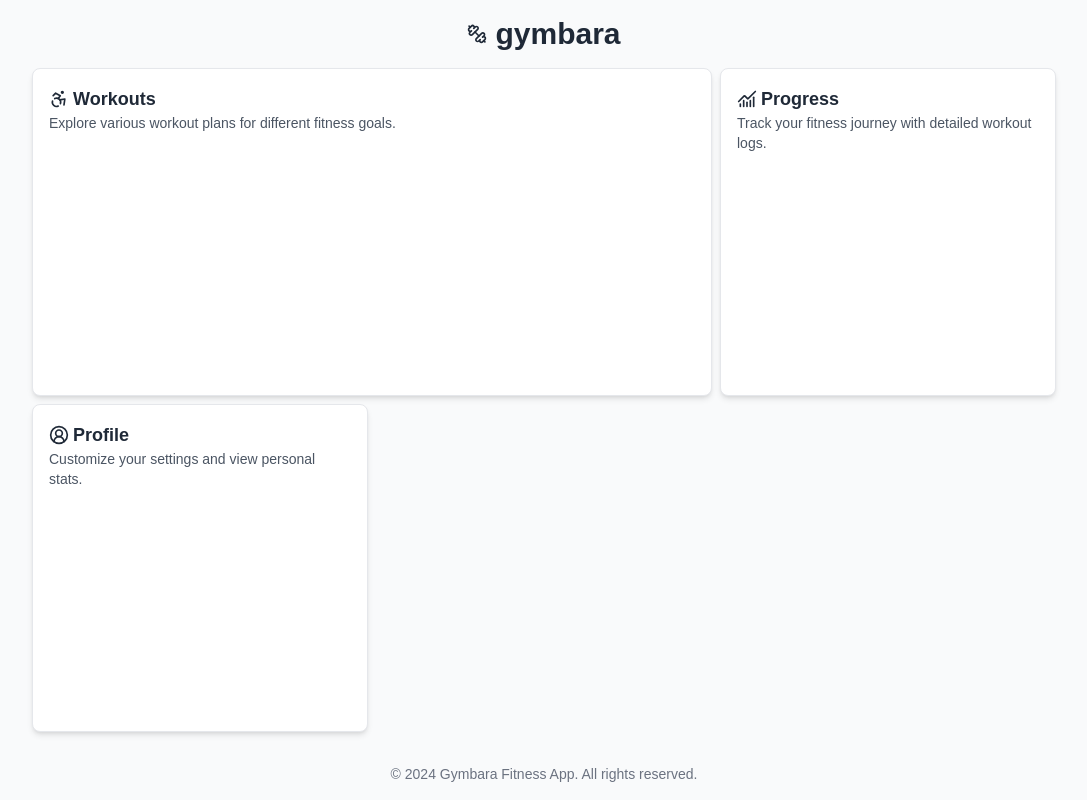
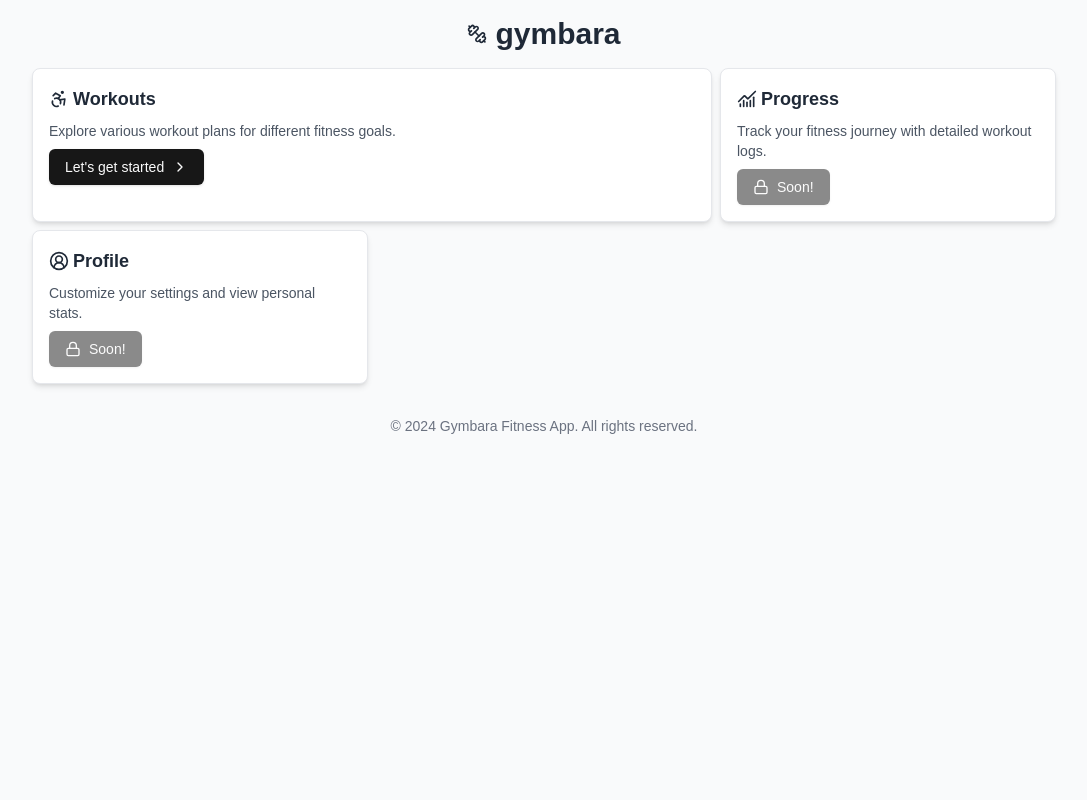
Before and after one commit to haikali3/gymbara, a Next.js app: page / in a window 1280 px wide. Shown: the whole page, without its empty margins (96-1183 px from the left). Built offline with nearby package versions, Linux system fonts and the light colour scheme.

Commit message:
add more button

```diff
--- a/src/app/page.tsx
+++ b/src/app/page.tsx
@@ -1,7 +1,15 @@
 "use client";
 import { useRouter } from "next/navigation";
 import Footer from "../components/_layout/footer";
-import { Accessibility, ChartNoAxesCombined, CircleUserRound, Dumbbell, LineChart, User } from "lucide-react";
+import {
+  Accessibility,
+  ChartNoAxesCombined,
+  ChevronRight,
+  CircleUserRound,
+  Dumbbell,
+  Lock
+} from "lucide-react";
+import { Button } from "@/components/ui/button";
 
 export default function Home() {
   const router = useRouter();
@@ -15,44 +23,53 @@ export default function Home() {
         </h2>
       </div>
 
-      <main className="flex-grow w-full max-w-5xl mx-auto grid grid-cols-2 md:grid-cols-3 gap-2">
+      <main className="w-full max-w-5xl mx-auto grid grid-cols-2 md:grid-cols-3 gap-2">
         <div
-          onClick={() => router.push("/workouts")}
-          className="bg-white border border-gray-200 rounded-lg col-span-2 shadow-md cursor-pointer hover:shadow-lg p-4"
+          className="flex-grow bg-white border border-gray-200 rounded-lg col-span-2 shadow-md cursor-pointer hover:shadow-lg p-4"
         >
-          <div className="flex gap-1 items-center">
+          <div className="flex gap-1 items-center pb-2">
             <Accessibility className="h-5 w-5 text-gray-800" />
             <h3 className="text-lg font-semibold text-gray-800">Workouts</h3>
           </div>
-          <p className="text-sm text-gray-600">
+          <p className="text-sm text-gray-600 pb-2">
             Explore various workout plans for different fitness goals.
           </p>
+          <Button onClick={() => router.push("/workouts")} >
+            Let's get started
+            <ChevronRight className="h-4 w-4" />
+          </Button>
         </div>
 
         <div
-          onClick={() => router.push("/progress")}
           className="bg-white border border-gray-200 rounded-lg shadow-md cursor-pointer hover:shadow-lg p-4"
         >
-          <div className="flex gap-1 items-center">
+          <div className="flex gap-1 items-center pb-2">
             <ChartNoAxesCombined className="h-5 w-5 text-gray-800" />
             <h3 className="text-lg font-semibold text-gray-800">Progress</h3>
           </div>
-          <p className="text-sm text-gray-600">
+          <p className="text-sm text-gray-600 pb-2">
             Track your fitness journey with detailed workout logs.
           </p>
+          <Button disabled onClick={() => router.push("/progress")} >
+            <Lock className="h-4 w-4" />
+            Soon!
+          </Button>
         </div>
 
         <div
-          onClick={() => router.push("/profile")}
           className="bg-white border border-gray-200 rounded-lg shadow-md cursor-pointer hover:shadow-lg p-4"
         >
-          <div className="flex gap-1 items-center">
+          <div className="flex gap-1 items-center pb-2">
             <CircleUserRound className="h-5 w-5 text-gray-800" />
             <h3 className="text-lg font-semibold text-gray-800">Profile</h3>
           </div>
-          <p className="text-sm text-gray-600">
+          <p className="text-sm text-gray-600 pb-2">
             Customize your settings and view personal stats.
           </p>
+          <Button disabled onClick={() => router.push("/profile")} >
+            <Lock className="h-4 w-4" />
+            Soon!
+          </Button>
         </div>
       </main>
 
--- a/src/app/workouts/page.tsx
+++ b/src/app/workouts/page.tsx
@@ -1,7 +1,6 @@
 "use client";
 import { useRouter } from "next/navigation";
 import { ChevronLeft, Dumbbell } from "lucide-react";
-import { Button } from "@/components/ui/button";
 import Header from "@/components/_layout/header";
 import Footer from "@/components/_layout/footer";
 
```
